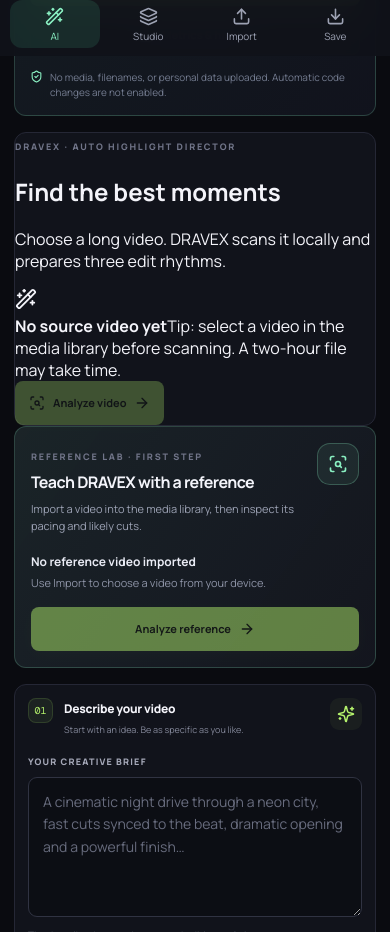
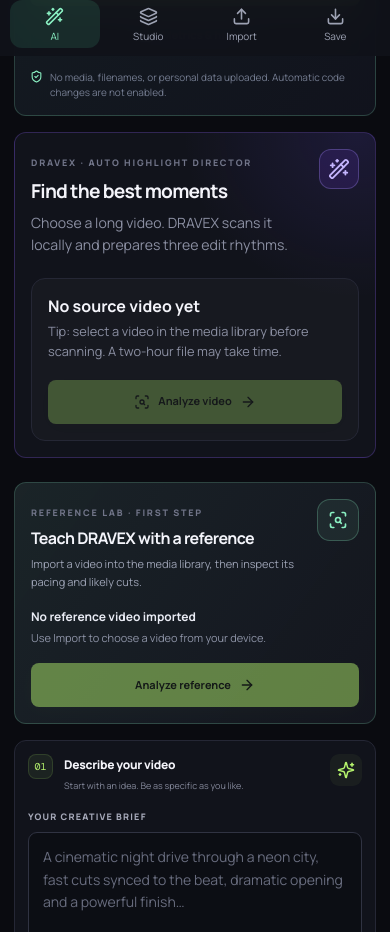
Before and after one commit to mlbbgame/dravex-ai-video-editor, a React (Vite) app: page / in a window 390 px wide. Shown: the part 788-1720 px from the top of the page. Built offline with nearby package versions, Linux system fonts and the light colour scheme.

Commit message:
Style responsive automatic highlight director

```diff
--- a/src/styles.css
+++ b/src/styles.css
@@ -745,3 +745,117 @@
   accent-color: var(--accent);
   flex: 0 0 auto;
 }
+
+
+/* Automatic highlight director */
+.highlight-director {
+  position: relative;
+  overflow: hidden;
+  margin-bottom: 24px;
+  border-color: rgba(139, 92, 246, 0.26);
+  background:
+    radial-gradient(ellipse at 95% 0%, rgba(112, 75, 255, 0.12), transparent 36%),
+    var(--panel, #11121b);
+}
+.highlight-director-heading,
+.highlight-director-controls,
+.highlight-results-intro,
+.highlight-selected-footer {
+  display: flex;
+  align-items: center;
+  justify-content: space-between;
+  gap: 18px;
+}
+.highlight-director-heading { margin-bottom: 22px; }
+.highlight-director-heading h2 { margin: 7px 0 8px; font-size: clamp(1.2rem, 2.4vw, 1.65rem); letter-spacing: -0.04em; }
+.highlight-director-heading p,
+.highlight-source-info span,
+.highlight-results-intro span,
+.highlight-selected-footer span {
+  display: block;
+  color: var(--muted, #9b9bad);
+  font-size: 0.88rem;
+  line-height: 1.55;
+}
+.highlight-director-heading p { max-width: 680px; margin: 0; }
+.highlight-director-icon {
+  display: grid;
+  place-items: center;
+  flex: 0 0 48px;
+  width: 48px;
+  height: 48px;
+  border: 1px solid rgba(167, 139, 250, 0.3);
+  border-radius: 15px;
+  color: #c4b5fd;
+  background: rgba(124, 58, 237, 0.14);
+}
+.highlight-director-controls {
+  padding: 16px;
+  border: 1px solid var(--border, rgba(255,255,255,.09));
+  border-radius: 14px;
+  background: rgba(255,255,255,.025);
+}
+.highlight-source-info { min-width: 0; }
+.highlight-source-info strong { display: block; max-width: 100%; overflow: hidden; text-overflow: ellipsis; white-space: nowrap; margin-bottom: 5px; }
+.highlight-source-info span { max-width: 670px; font-size: .8rem; }
+.highlight-progress { margin-top: 17px; }
+.highlight-progress-track { height: 7px; overflow: hidden; border-radius: 20px; background: rgba(255,255,255,.08); }
+.highlight-progress-track span { display: block; height: 100%; border-radius: inherit; background: linear-gradient(90deg, #8b5cf6, #38bdf8); transition: width .18s ease; }
+.highlight-progress p { margin: 8px 0 0; color: var(--muted, #9b9bad); font-size: .8rem; }
+.highlight-results { margin-top: 22px; }
+.highlight-results-intro { align-items: flex-start; margin-bottom: 13px; }
+.highlight-results-intro strong { font-size: .96rem; }
+.highlight-results-intro span { max-width: 60%; text-align: right; font-size: .78rem; }
+.highlight-variant-grid { display: grid; grid-template-columns: repeat(3, minmax(0, 1fr)); gap: 12px; }
+.highlight-variant {
+  display: flex;
+  flex-direction: column;
+  align-items: flex-start;
+  min-width: 0;
+  padding: 16px;
+  text-align: left;
+  color: inherit;
+  font: inherit;
+  border: 1px solid var(--border, rgba(255,255,255,.1));
+  border-radius: 15px;
+  background: rgba(255,255,255,.025);
+  cursor: pointer;
+  transition: border-color .18s ease, background .18s ease, transform .18s ease;
+}
+.highlight-variant:hover { transform: translateY(-2px); border-color: rgba(167,139,250,.48); }
+.highlight-variant.selected { border-color: #a78bfa; background: rgba(139,92,246,.11); box-shadow: inset 0 0 0 1px rgba(167,139,250,.12); }
+.highlight-variant-top { display: flex; align-items: center; gap: 7px; color: var(--muted, #a7a7ba); font-size: .78rem; font-weight: 700; }
+.highlight-variant-dot { width: 7px; height: 7px; flex: 0 0 7px; border-radius: 50%; background: #8b5cf6; }
+.highlight-variant strong { display: block; margin: 14px 0 6px; font-size: 2rem; line-height: 1; letter-spacing: -.06em; }
+.highlight-variant strong small { font-size: .85rem; font-weight: 600; letter-spacing: 0; color: var(--muted, #a7a7ba); }
+.highlight-variant-description { min-height: 40px; color: var(--muted, #a7a7ba); font-size: .8rem; line-height: 1.45; }
+.highlight-variant-meta { margin-top: 13px; color: var(--muted, #a7a7ba); font-size: .72rem; }
+.highlight-variant-action { margin-top: 16px; color: #c4b5fd; font-size: .78rem; font-weight: 800; }
+.highlight-selected-footer { align-items: center; margin-top: 16px; padding-top: 17px; border-top: 1px solid var(--border, rgba(255,255,255,.09)); }
+.highlight-selected-footer > div { min-width: 0; }
+.highlight-selected-footer strong { display: block; margin-bottom: 4px; font-size: .86rem; }
+.highlight-selected-footer span { font-size: .77rem; }
+.highlight-candidate-note { display: flex; gap: 9px; align-items: flex-start; margin-top: 14px; padding: 12px; border-radius: 10px; background: rgba(255,255,255,.035); color: var(--muted, #a7a7ba); font-size: .76rem; line-height: 1.55; }
+.highlight-candidate-note svg { flex: 0 0 auto; margin-top: 2px; color: #a78bfa; }
+
+@media (max-width: 900px) {
+  .highlight-variant-grid { grid-template-columns: 1fr; }
+  .highlight-variant { display: grid; grid-template-columns: minmax(0, 1fr) auto; column-gap: 12px; }
+  .highlight-variant-top, .highlight-variant-description, .highlight-variant-meta, .highlight-variant-action { grid-column: 1; }
+  .highlight-variant strong { grid-column: 2; grid-row: 1 / span 2; align-self: center; margin: 0; }
+  .highlight-variant-description { min-height: 0; margin-top: 7px; }
+  .highlight-variant-meta { margin-top: 8px; }
+  .highlight-variant-action { margin-top: 9px; }
+}
+@media (max-width: 620px) {
+  .highlight-director { padding: 16px; }
+  .highlight-director-heading { align-items: flex-start; gap: 10px; }
+  .highlight-director-icon { width: 40px; height: 40px; flex-basis: 40px; border-radius: 12px; }
+  .highlight-director-controls,
+  .highlight-selected-footer { align-items: stretch; flex-direction: column; }
+  .highlight-director-controls .button,
+  .highlight-selected-footer .button { width: 100%; justify-content: center; }
+  .highlight-results-intro { flex-direction: column; gap: 5px; }
+  .highlight-results-intro span { max-width: none; text-align: left; }
+  .highlight-variant { padding: 14px; }
+}
```
